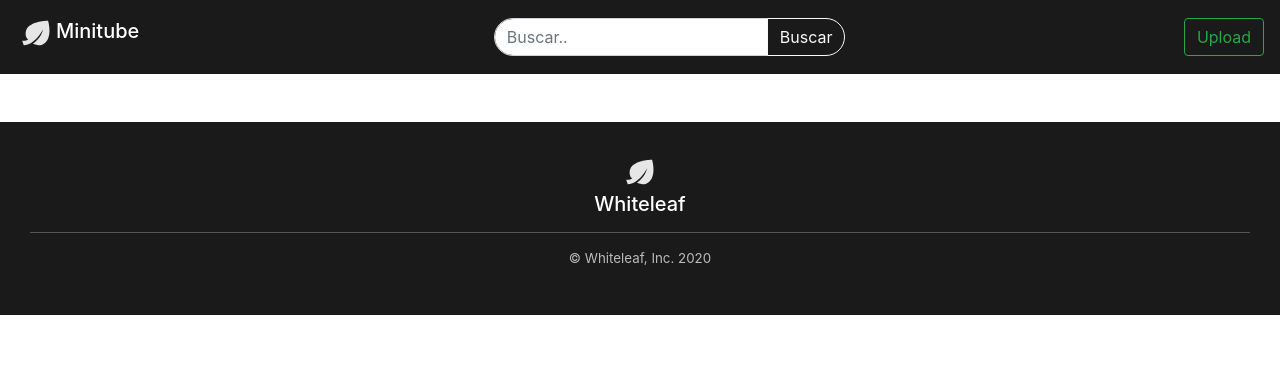
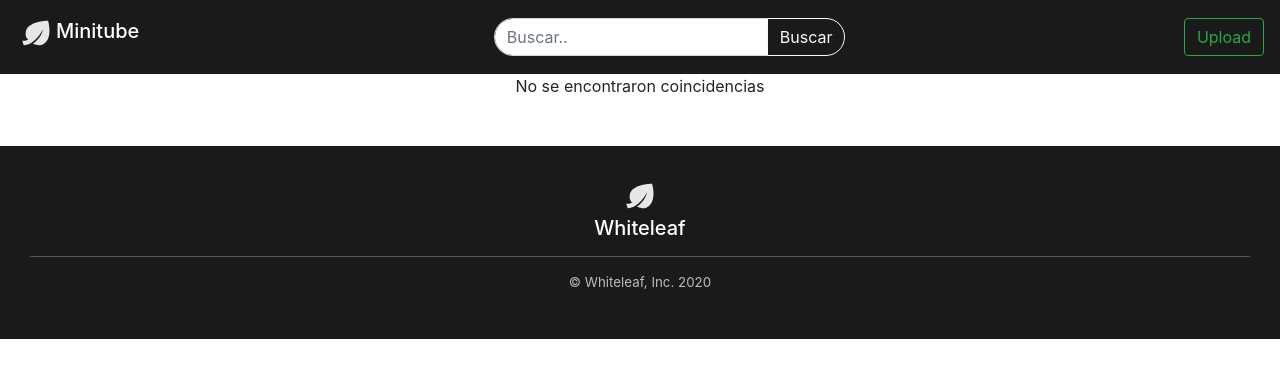
Before and after one commit to Loudev19/minitube-frontend, an Angular app: page /video-response in a window 1280 px wide. Shown: the top 378 px of the page. Built offline with nearby package versions, Linux system fonts and the light colour scheme.

Commit message:
Adding video player

```diff
--- a/src/app/video-responses/video-responses.component.html
+++ b/src/app/video-responses/video-responses.component.html
@@ -1,10 +1,23 @@
-<div class="container-fluid p-4">
+<div *ngIf="!coincidences || coincidences.length === 0" class="box text-center">
+    No se encontraron coincidencias
+</div>
+
+<div class="container-fluid p-4 box" *ngIf="coincidences || coincidences.length > 0">
+    <div class="" *ngIf="currentVideo" #onPlay>
+        <video controls>
+            <source [src]="currentVideo.video_url" type="video/mp4">
+        </video>
+        <div class="row p-2" *ngFor="let label of currentVideo.labels">
+            <span class="badge badge-pill badge-primary col-md-1 m-2">{{label}}</span>
+        </div>
+    </div>
+
     <div class="row" *ngFor="let video of coincidences">
 
-        <div class="col-md-3 card m-2 p-2">
-            <div class="labels">
+        <div class="col-md-3 card m-2 p-2 clickable" (click)="onPlay(video)">
+            <div class="labels" *ngIf="currentVideo !== video">
                 <div class="row p-2" *ngFor="let label of video.labels">
-                    <span class="badge badge-pill badge-primary col-md m-2">{{label}}</span>
+                    <span class="badge badge-pill badge-primary col-md-3 m-2">{{label}}</span>
                 </div>
                 <img class="preview" [src]="imgSrc || video.thumbnail_url"
                 (mouseover)="onMouseOver(video)"
```
